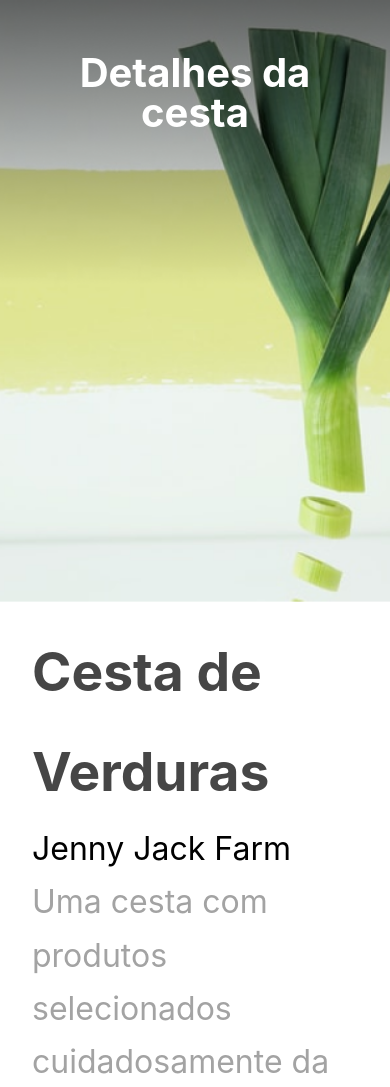
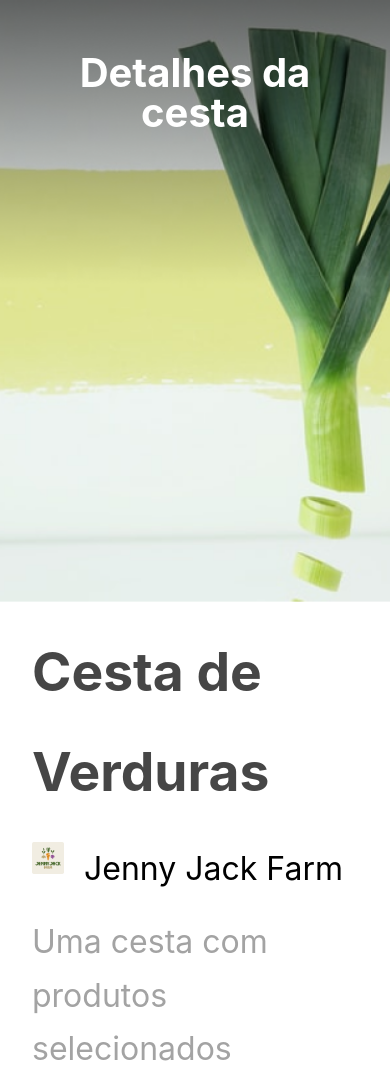
Before and after one commit to JoaoVictorSou/orgs-cesta, a React Native app: screen / in a window 390 px wide. Shown: the top 1087 px of the page. Built offline with nearby package versions, Linux system fonts and the light colour scheme.

Commit message:
feat: seller logo

```diff
--- a/src/screen/Purchase.jsx
+++ b/src/screen/Purchase.jsx
@@ -2,6 +2,7 @@ import React from 'react'
 import { Text, Image, StyleSheet, Dimensions, View } from 'react-native'
 
 import top from '../../assets/topo.png'
+import seller_logo from '../../assets/logo.png'
 
 const width = Dimensions.get('screen').width
 
@@ -13,7 +14,10 @@ let Purchase = () => {
 
             <View style = {styles.purchase}>
                 <Text style = {styles.purchase_name}>Cesta de Verduras</Text>
-                <Text style = {styles.seller_name}>Jenny Jack Farm</Text>
+                <View style = {styles.seller_logo_area}>
+                    <Image source = {seller_logo} style = {styles.seller_logo} />
+                    <Text style = {styles.seller_name}>Jenny Jack Farm</Text>
+                </View>
                 <Text style = {styles.description}>
                     Uma cesta com produtos selecionados
                     cuidadosamente da fazenda direto para
@@ -50,9 +54,18 @@ const styles = StyleSheet.create({
         color: '#464646',
         fontWeight: 'bold'
     },
+    seller_logo_area: {
+        flexDirection: 'row',
+        paddingVertical: width/40
+    },
+    seller_logo: {
+        width: 32,
+        height: 32
+    },
     seller_name: {
         fontSize: width/25,
-        lineHeight: width/15
+        lineHeight: width/15,
+        marginLeft: width/40
     },
     description: {
         color: '#A3A3A3',
```
